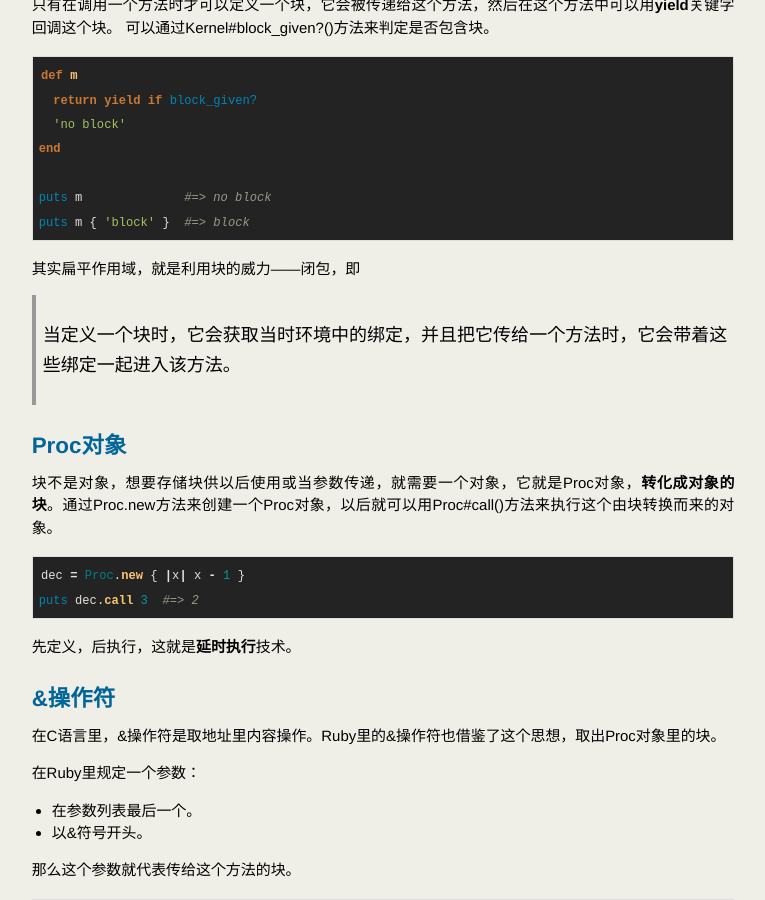
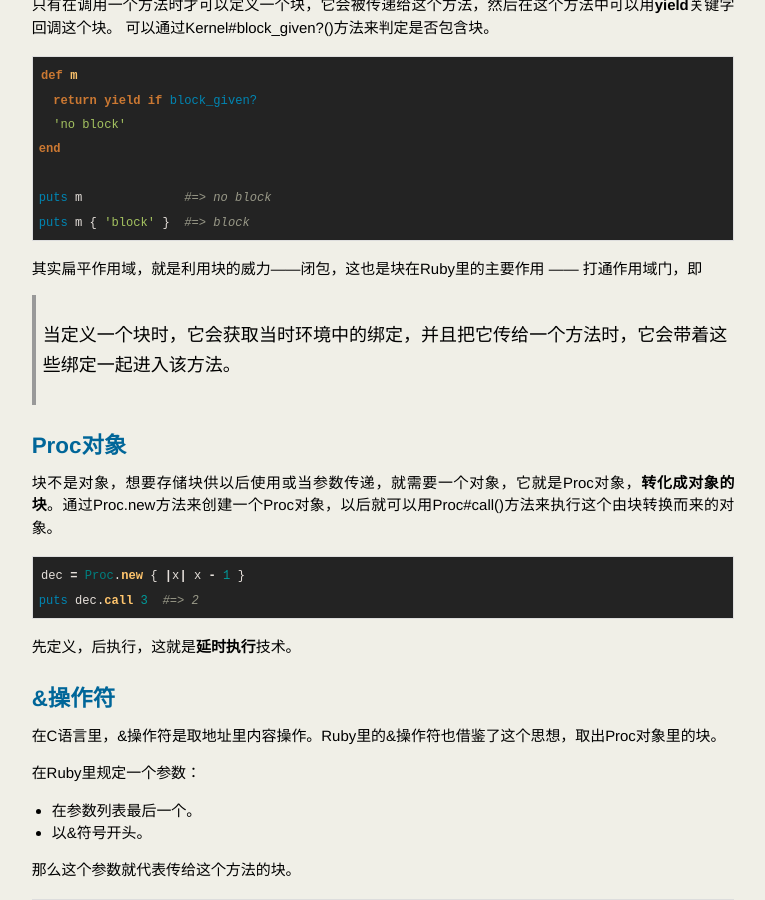
Before and after one commit to hulkfu/hulkfoo.github.io, a Jekyll site: the page built from _posts/2014-02-18-metaprogramming-ruby.md, in a window 1280 px wide and 900 px high, scrolled down 4633 px. Shown: the whole window, without its empty margins (257-1022 px from the left). Built offline with Jekyll 4.4.1, drawn with Linux system fonts in a browser that asks for light colours; Markdown is read by kramdown in place of the engine named in the settings; comment, search, counter and statistics services are not loaded.

````diff
--- a/_posts/2014-02-18-metaprogramming-ruby.md
+++ b/_posts/2014-02-18-metaprogramming-ruby.md
@@ -195,7 +195,8 @@
 puts m              #=> no block
 puts m { 'block' }  #=> block
 ```
-其实扁平作用域，就是利用块的威力——闭包，即
+
+其实扁平作用域，就是利用块的威力——闭包，这也是块在Ruby里的主要作用 —— 打通作用域门，即
 
 > 当定义一个块时，它会获取当时环境中的绑定，并且把它传给一个方法时，它会带着这些绑定一起进入该方法。
 
````
Also changed, not shown: _posts/2014-04-30-duck-typing.md (renamed from _drafts/2014-04-30-duck-typing.md).
